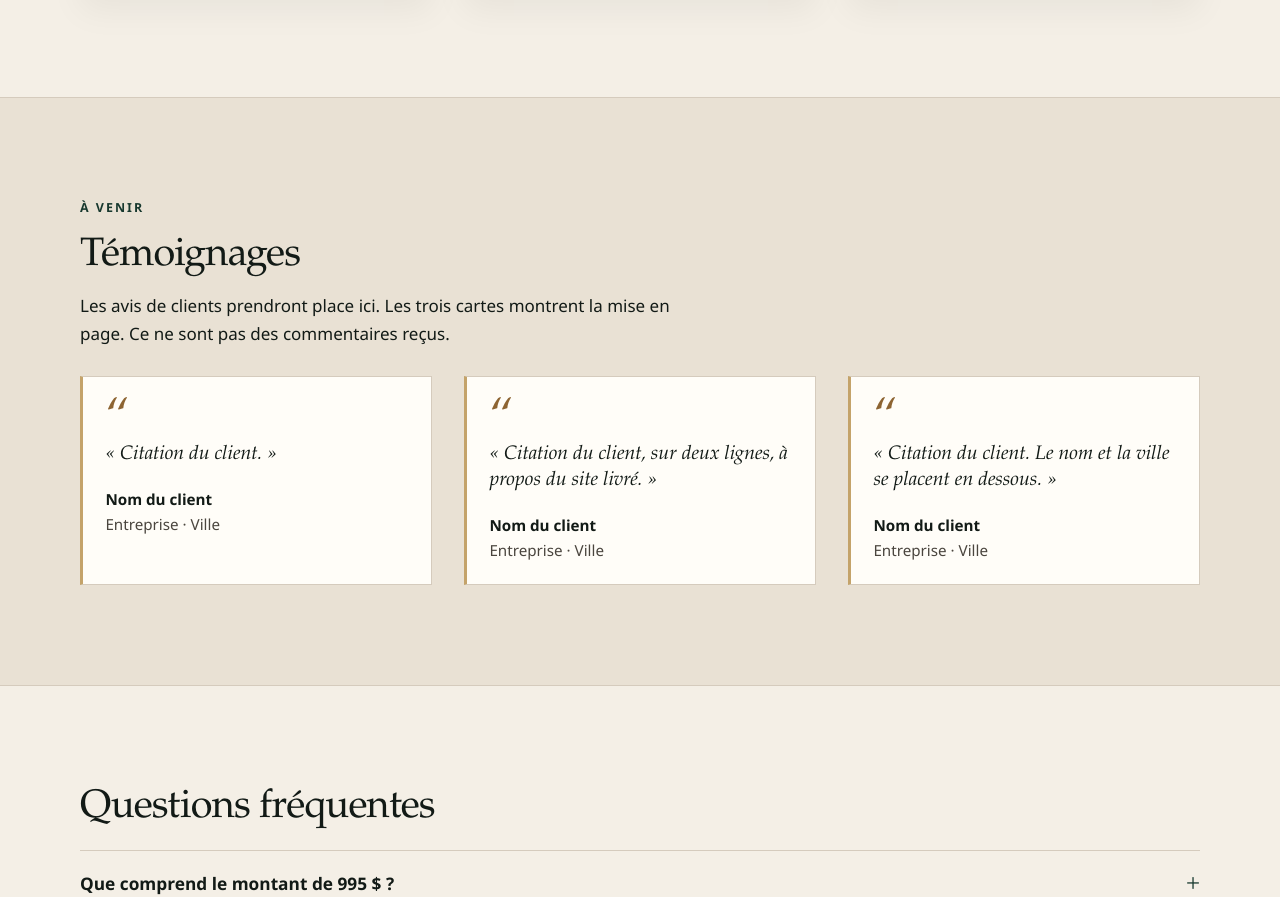
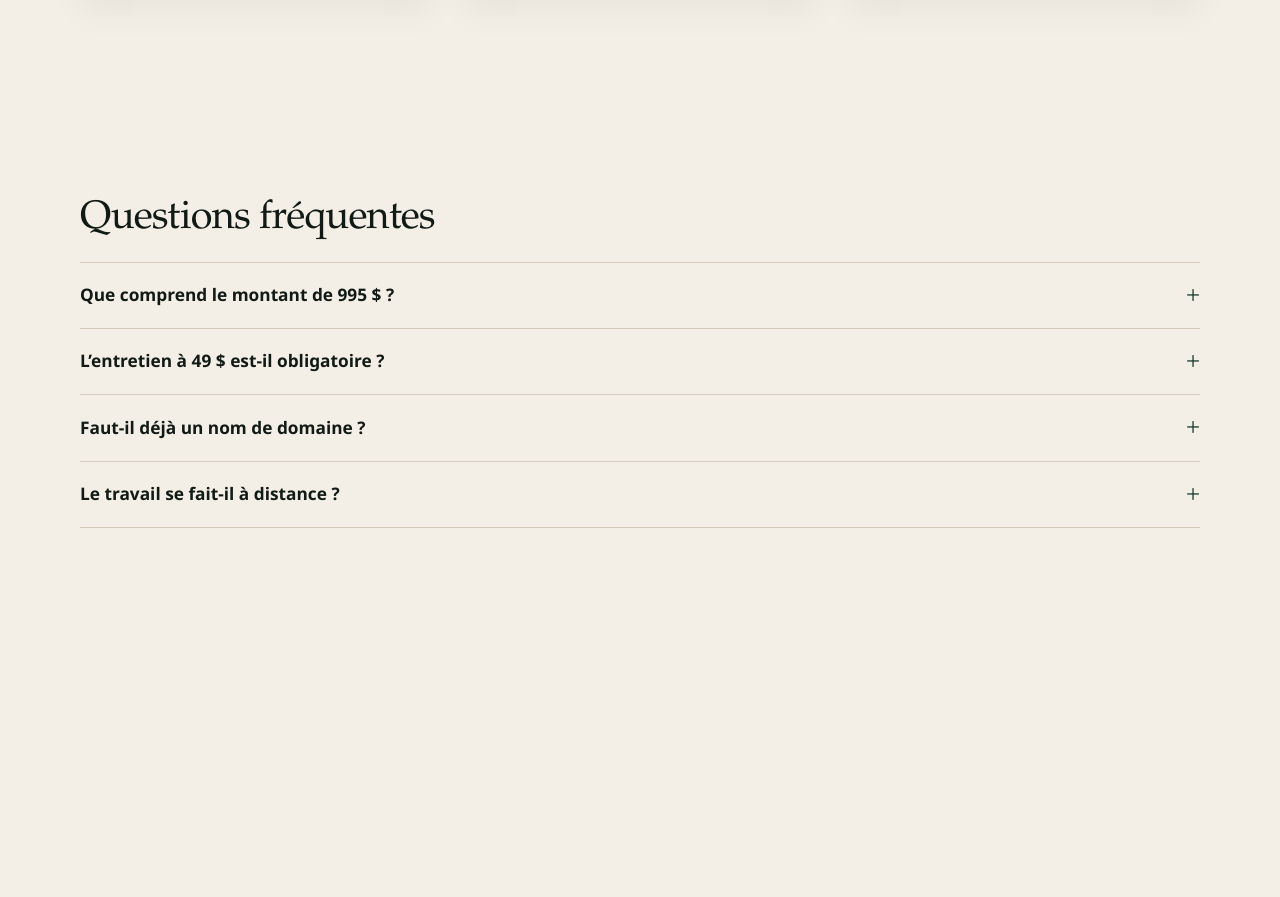
Before and after one commit to Freeze545/conformite-capitale-site, a website built with Vite: page index.html in a window 1280 px wide. Shown: the part 2146-3043 px from the top of the page. After the commit the page ends 2774 px from the top, so only its background shows below. Built offline with nearby package versions, Linux system fonts and the light colour scheme.

Commit message:
Retirer les témoignages placeholders de l'accueil
Les fausses citations restaient visibles pendant la prospection.

```diff
--- a/index.html
+++ b/index.html
@@ -189,47 +189,6 @@
         </div>
       </section>
 
-      <!-- Témoignages provisoires : remplacer les trois figures par de vrais avis, ou retirer la section. -->
-      <section class="section band" id="temoignages" aria-labelledby="temoignages-titre">
-        <div class="container">
-          <p class="kicker">À venir</p>
-          <h2 id="temoignages-titre">Témoignages</h2>
-          <p class="measure">
-            Les avis de clients prendront place ici. Les trois cartes montrent la mise en page.
-            Ce ne sont pas des commentaires reçus.
-          </p>
-          <div class="quotes">
-            <figure class="quote">
-              <blockquote>
-                <p>« Citation du client. »</p>
-              </blockquote>
-              <figcaption>
-                <span class="quote-name">Nom du client</span>
-                <span class="quote-role">Entreprise · Ville</span>
-              </figcaption>
-            </figure>
-            <figure class="quote">
-              <blockquote>
-                <p>« Citation du client, sur deux lignes, à propos du site livré. »</p>
-              </blockquote>
-              <figcaption>
-                <span class="quote-name">Nom du client</span>
-                <span class="quote-role">Entreprise · Ville</span>
-              </figcaption>
-            </figure>
-            <figure class="quote">
-              <blockquote>
-                <p>« Citation du client. Le nom et la ville se placent en dessous. »</p>
-              </blockquote>
-              <figcaption>
-                <span class="quote-name">Nom du client</span>
-                <span class="quote-role">Entreprise · Ville</span>
-              </figcaption>
-            </figure>
-          </div>
-        </div>
-      </section>
-
       <section class="section" aria-labelledby="faq-titre">
         <div class="container">
           <h2 id="faq-titre">Questions fréquentes</h2>
```
Also changed, not shown: README.md.
